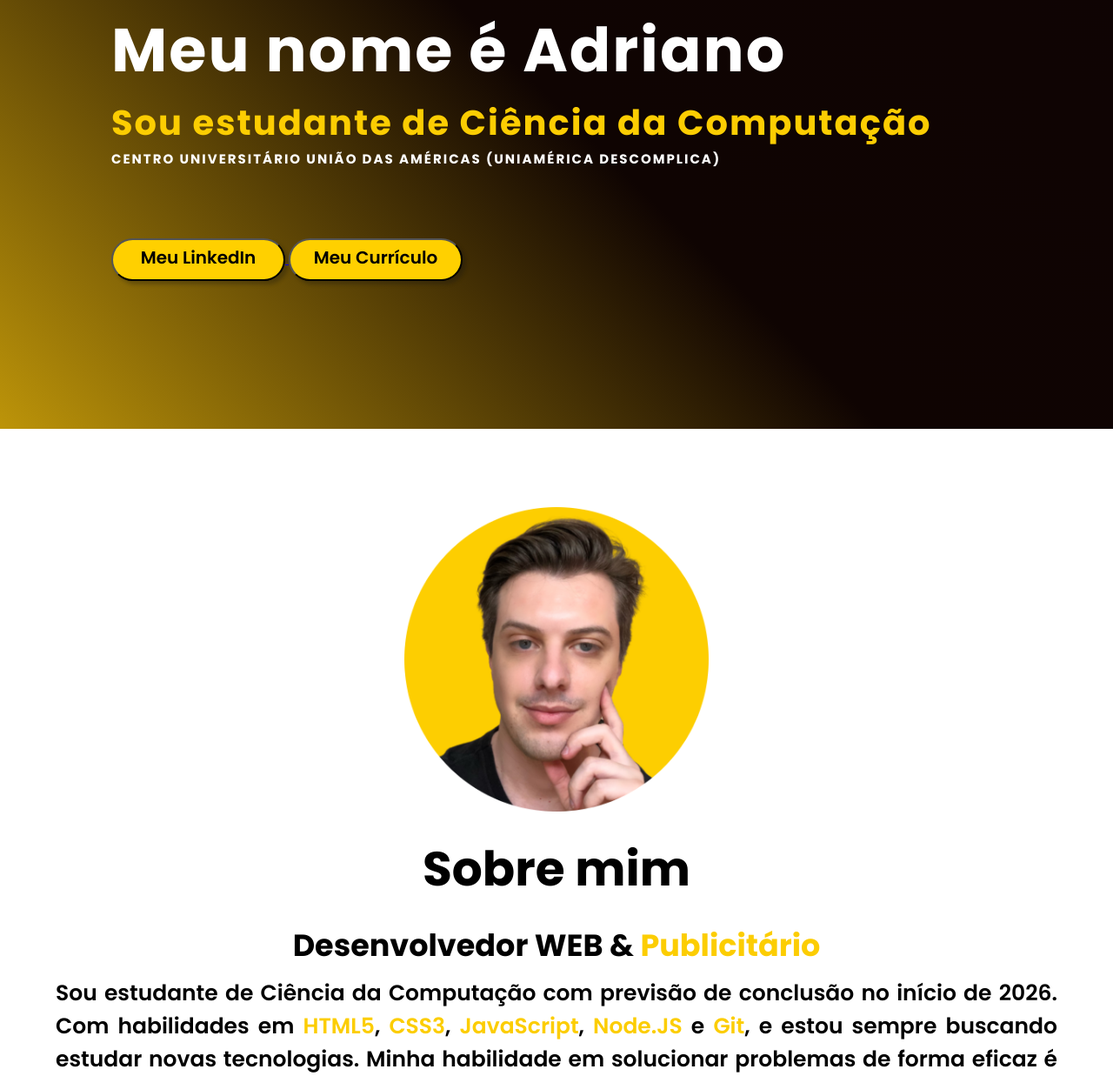
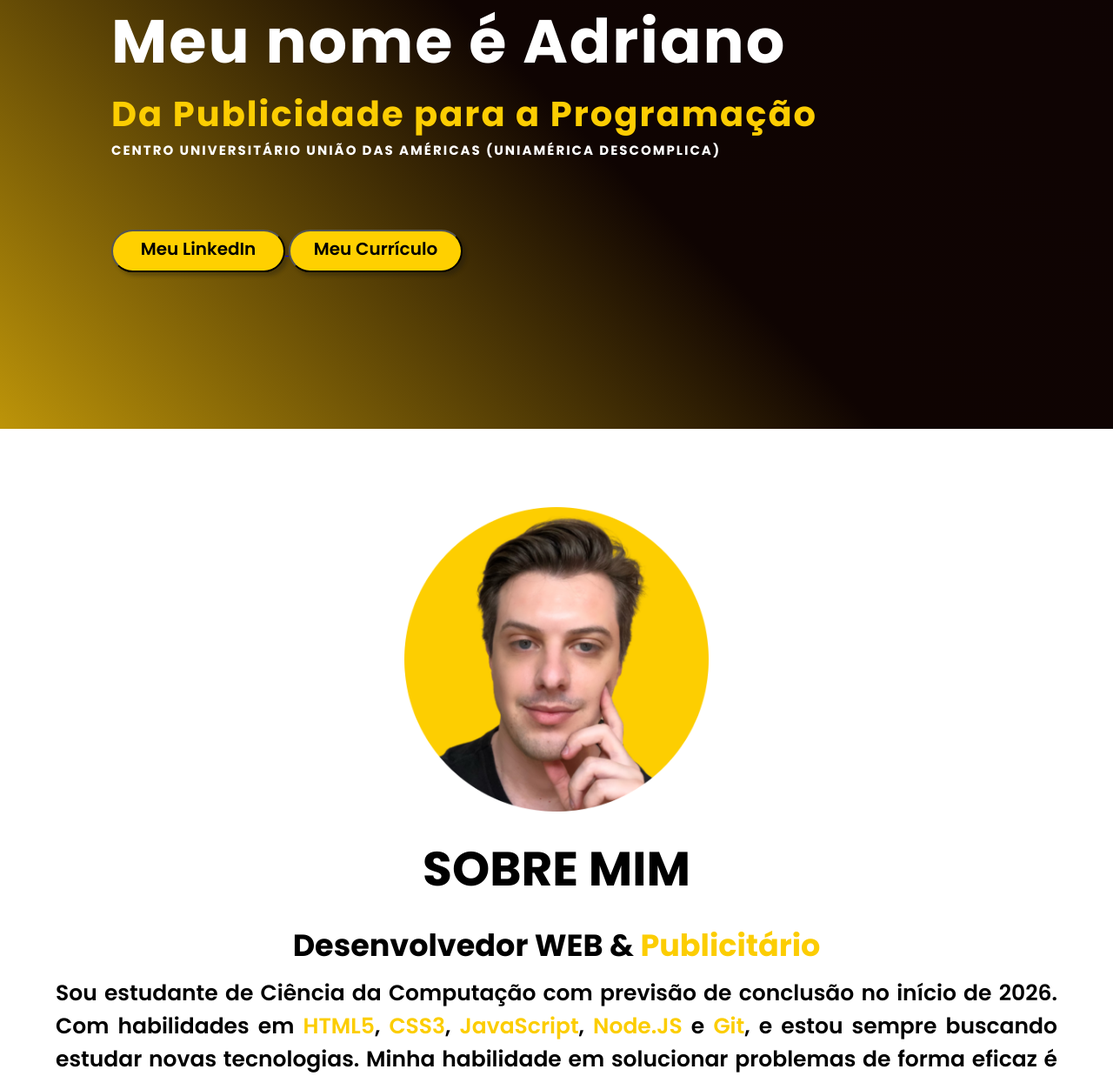
Before and after one commit to dev-adrianofranco/meu.portifolio, a plain HTML site: page index.html in a window 1280 px wide. Shown: the part 307-1544 px from the top of the page at 87% size. Drawn offline with nearby package versions, Linux system fonts and the light colour scheme; a script that the page names is missing; a web font is replaced by a local one.

Commit message:
alteraçao de estilos

```diff
--- a/index.html
+++ b/index.html
@@ -43,7 +43,7 @@
 
      <div class="main-title">
         <h1>Meu nome é Adriano</h1>
-        <h2>Sou estudante de Ciência da Computação</h2>
+        <h2>Da Publicidade para a Programação</h2>
         <h5>CENTRO UNIVERSITÁRIO UNIÃO DAS AMÉRICAS (UNIAMÉRICA DESCOMPLICA)</h5>
         <div class="button-container">
         </a>
@@ -70,7 +70,7 @@
             <img src="about.png">
         </div><!--image-->
         <div class="Sobre-mim">
-            <h1>Sobre mim</h1>
+            <h1>SOBRE MIM</h1>
             <h4>Desenvolvedor WEB & <span>Publicitário</span></h4>
             <p>Sou estudante de Ciência da Computação com previsão de conclusão no início de 2026. Com habilidades em <span>HTML5</span>, <span>CSS3</span>, <span>JavaScript</span>, <span>Node.JS</span> e <span>Git</span>, e estou sempre buscando estudar novas tecnologias. Minha habilidade em solucionar problemas de forma eficaz é complementada por mentalidade pró-ativa, pensamento analítico e habilidades de trabalho em equipe.
             Tenho experiência em Comunicação Social, o que me ajudou a desenvolver habilidades em trabalho em equipe, comunicação assertiva e resolução de problemas. Contribuí para o sucesso de projetos em empresas como Grupo Regazzo e Grupo Canal/MKT.
--- a/style.css
+++ b/style.css
@@ -204,7 +204,7 @@ aside{
     }
 
     .main-title button{
-        flex-grow: 1; /* Os botões ocuparão o espaço disponível igualmente */
+        flex-grow: 1;
         width: 150px;
         height: 70px;
         margin: 0;
```
